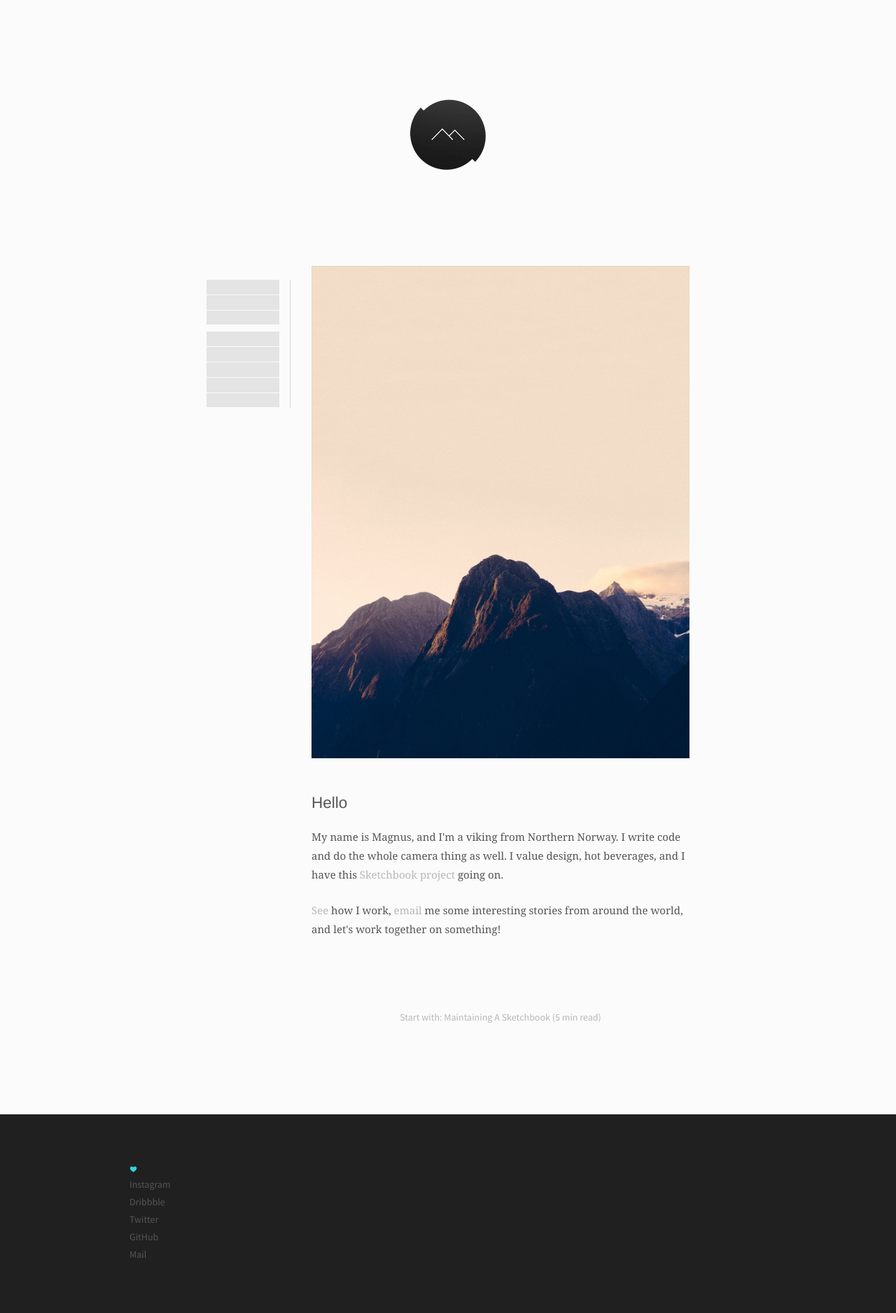
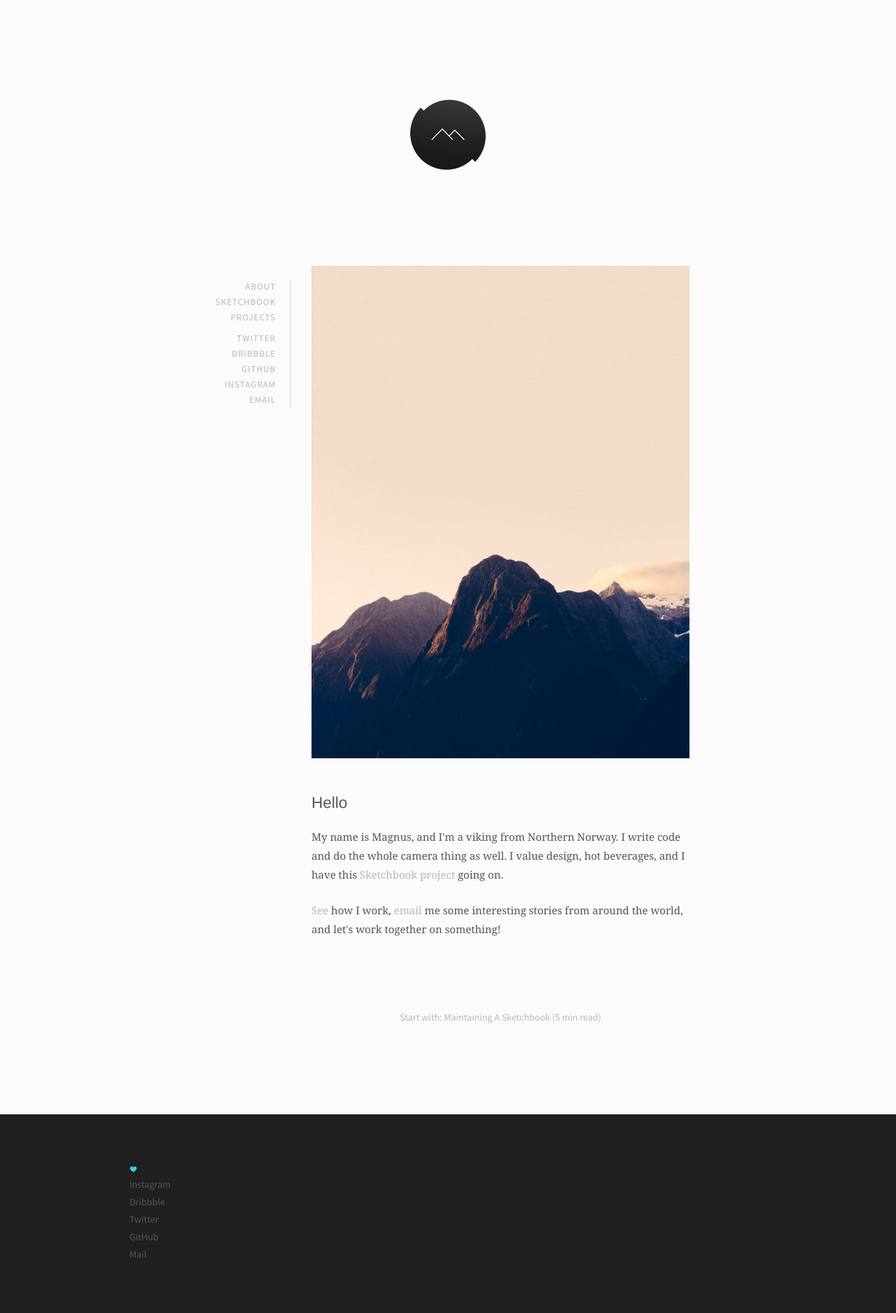
Before and after one commit to partcoffee/partcoffee.github.io, a Jekyll site: the page built from index.html, in a window 1280 px wide. Shown: the whole page at 70% size. Built offline with Jekyll 4.4.1, drawn with Linux system fonts in a browser that asks for light colours.

Commit message:
Broke animations, fixed them again.

```diff
--- a/_sass/animations.scss
+++ b/_sass/animations.scss
@@ -60,9 +60,36 @@ nav li a {
 	width: 100%;
 	height: 100%;
 	background: #e4e4e4;
+	-webkit-transform: translate3d(-100%,0,0);
+	transform: translate3d(-100%,0,0);
 }
 
 .curtain {
 	-webkit-animation: swipeRight $anim ease-in-out forwards;
 	animation: swipeRight $anim ease-in-out forwards;
 }
+
+@-webkit-keyframes swipeRight {
+	50%, 60% {
+		-webkit-transform: translate(0);
+		transform: translate(0);
+	}
+	100% {
+		-webkit-transform: translate3d(101%,0,0);
+		transform: translate3d(101%,0,0);
+		visibility: hidden; /* Okay, this one is ugly, but it's a temporary fix for iOS and desktop Safari */
+	}
+}
+
+@keyframes swipeRight {
+	50%, 60% {
+		-webkit-transform: translate(0);
+		transform: translate(0);
+
+	}
+	100% {
+		-webkit-transform: translate3d(101%,0,0);
+		transform: translate3d(101%,0,0);
+		visibility: hidden;
+	}
+}
```
Also changed, not shown: 1 other file.
